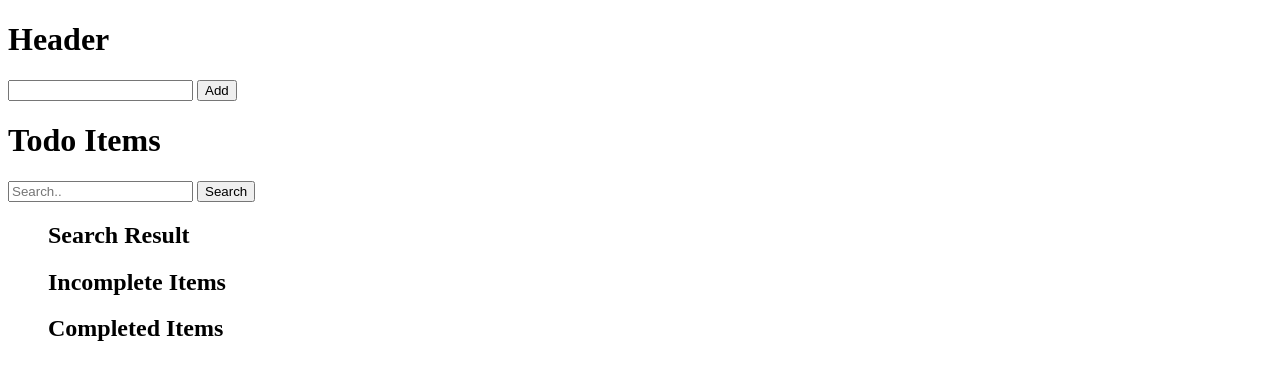
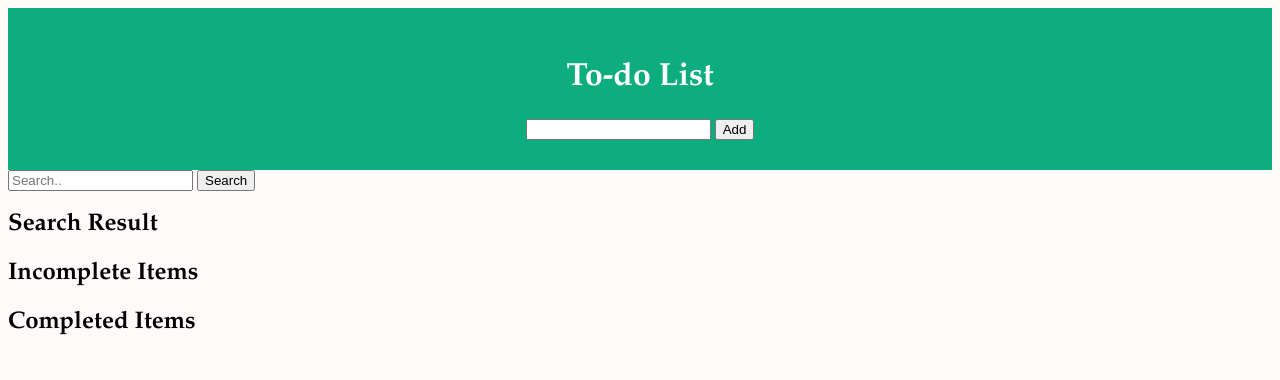
Before and after one commit to Besfort21/Flask_Todo_List, a Flask app: page / in a window 1280 px wide. Shown: the top 380 px of the page. Run offline with Flask 2, Linux system fonts and the light colour scheme; data that the repository does not hold is empty.

Commit message:
CSS styling

```diff
--- /dev/null
+++ b/static/mystyle.css
@@ -0,0 +1,51 @@
+.button {
+    font: Palatino, "Palatino LT STD", "Palatino Linotype", "Book Antiqua", Georgia, serif;
+    text-decoration: none;
+    background: #0ead7e;
+    color: black;
+    padding: 2px 6px 2px 6px;
+    border-top: 1px solid #CCCCCC;
+    border-right: 1px solid #333333;
+    border-bottom: 1px solid #333333;
+    border-left: 1px solid #CCCCCC;
+    float: right;
+}
+
+.header {
+    background-color: #0ead7e;
+    padding: 30px 40px;
+    color: white;
+    text-align: center;
+}
+
+* {
+  box-sizing: border-box;
+}
+
+ul {
+  margin: 0;
+  padding: 0;
+}
+
+ul li {
+  cursor: pointer;
+  position: relative;
+  padding: 12px 8px 12px 40px;
+  background: rgb(194, 187, 187);
+  font-size: 18px;
+  transition: 0.2s;
+  font: Palatino, "Palatino LT STD", "Palatino Linotype", "Book Antiqua", Georgia, serif;
+}
+
+
+ul li:hover {
+  background: #ddd;
+}
+
+h1,h2 {
+  font-family: Palatino, "Palatino LT STD", "Palatino Linotype", "Book Antiqua", Georgia, serif;
+}
+
+body{
+  background-color: snow;
+}
--- a/templates/index.html
+++ b/templates/index.html
@@ -4,17 +4,17 @@
     <meta charset="UTF-8">
     <meta http-equiv="X-UA-Compatible" content="IE=edge">
     <meta name="viewport" content="width=device-width, initial-scale=1.0">
+    <link rel= "stylesheet" type= "text/css" href= "{{ url_for('static',filename='mystyle.css') }}">
 </head>
 <body>
     <div class="header">
-        <h1>Header</h1>
+        <h1>To-do List</h1>
         <form action="{{ url_for('add') }}" method="POST">
             <input type="text" name="todotext">
             <input type="submit" value="Add">
         </form>
     </div>
     <div>
-        <h1>Todo Items</h1>
         <form method="POST">
             <input type="text" name="q" placeholder="Search..">
             <input type="submit" value="Search">
```
